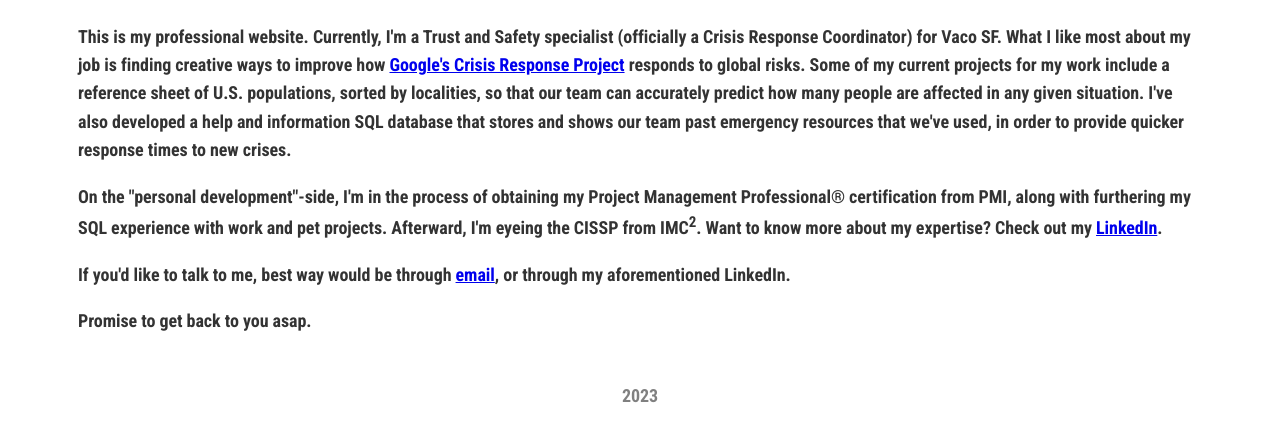
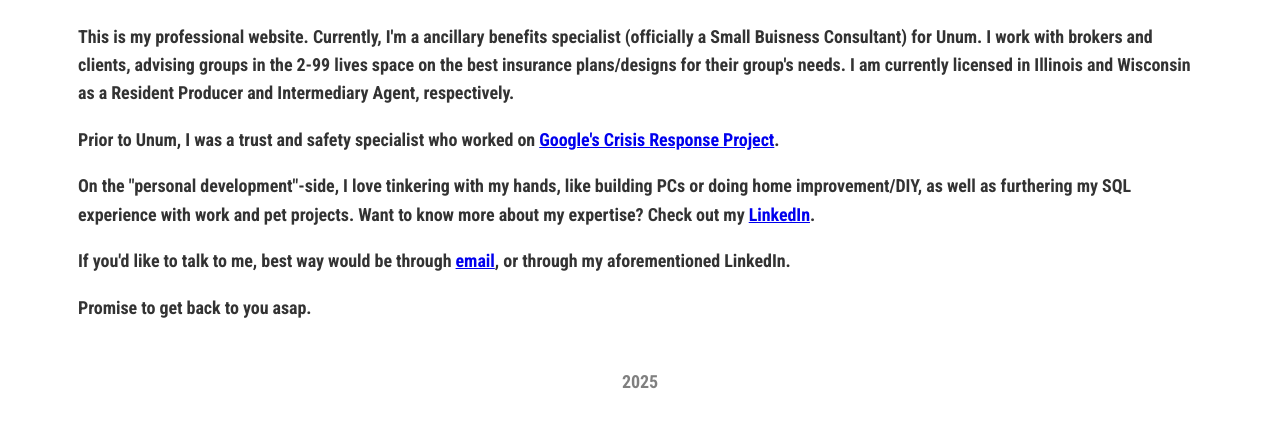
Before and after one commit to rubenvillarrealjr/rubenvillarrealjr.github.io, a plain HTML site: page index.html in a window 1280 px wide. Shown: the part 150-590 px from the top of the page. Drawn offline with Linux system fonts and the light colour scheme.

Commit message:
Update index.html
Updated to reflect new job title, new year

```diff
--- a/index.html
+++ b/index.html
@@ -37,12 +37,13 @@
 
   <body>
     <h1>RUBEN VILLARREAL JR</h1>
-    <p>This is my professional website. Currently, I'm a Trust and Safety specialist (officially a Crisis Response Coordinator) for Vaco SF. What I like most about my job is finding creative ways to improve how <a href = "https://crisisresponse.google/" target = "_blank">Google's Crisis Response Project</a> responds to global risks. Some of my current projects for my work include a reference sheet of U.S. populations, sorted by localities, so that our team can accurately predict how many people are affected in any given situation. I've also developed a help and information SQL database that stores and shows our team past emergency resources that we've used, in order to provide quicker response times to new crises.</p>
-    <p>On the "personal development"-side, I'm in the process of obtaining my Project Management Professional® certification from PMI, along with furthering my SQL experience with work and pet projects. Afterward, I'm eyeing the CISSP from IMC<sup>2</sup>. Want to know more about my expertise? Check out my <a href = "https://www.linkedin.com/in/ruben-villarreal-jr/" target = "_blank">LinkedIn</a>.</p>
+    <p>This is my professional website. Currently, I'm a ancillary benefits specialist (officially a Small Buisness Consultant) for Unum. I work with brokers and clients, advising groups in the 2-99 lives space on the best insurance plans/designs for their group's needs. I am currently licensed in Illinois and Wisconsin as a Resident Producer and Intermediary Agent, respectively.
+    <p>Prior to Unum, I was a trust and safety specialist who worked on <a href = "https://crisisresponse.google/" target = "_blank">Google's Crisis Response Project</a>.</p>
+    <p>On the "personal development"-side, I love tinkering with my hands, like building PCs or doing home improvement/DIY, as well as furthering my SQL experience with work and pet projects. Want to know more about my expertise? Check out my <a href = "https://www.linkedin.com/in/ruben-villarreal-jr/" target = "_blank">LinkedIn</a>.</p>
     <p>If you'd like to talk to me, best way would be through <a href = "mailto: rubenvillarrealjr9@gmail.com">email</a>, or through my aforementioned LinkedIn.</p>
     <p>Promise to get back to you asap.</p>
     <footer>
-      <p>2023</p>
+      <p>2025</p>
     </footer>
   </body>
 
```
